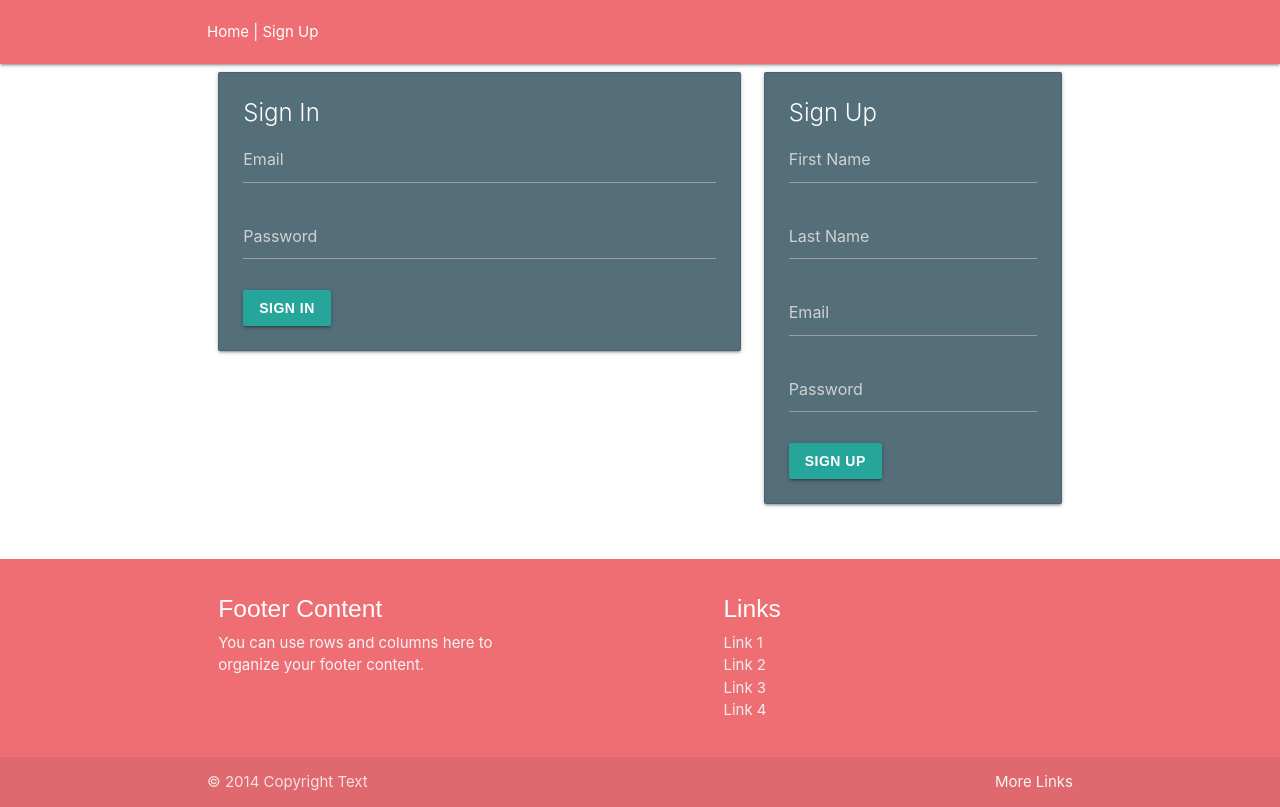
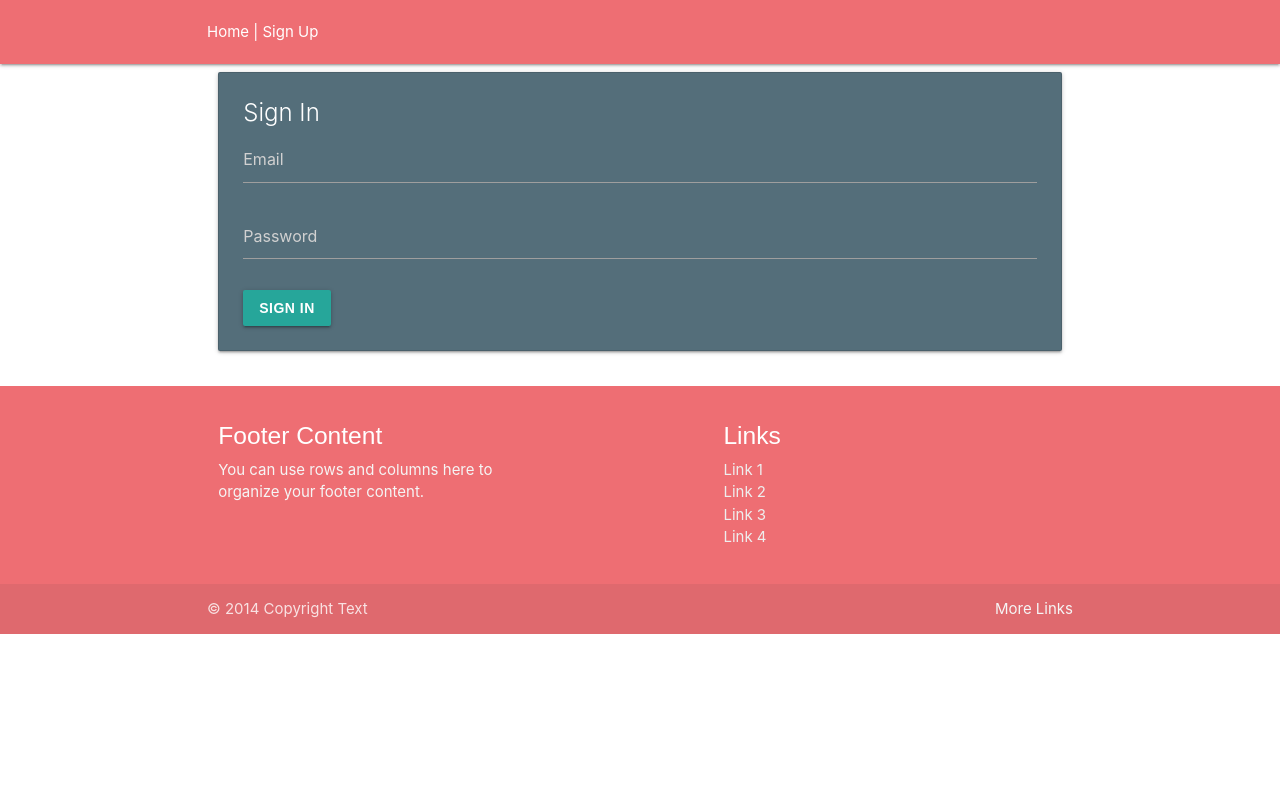
Before and after one commit to kiacone/ren_dev_ous, a React (Create React App) app in the folder client/: page / in a window 1280 px wide. Built offline with nearby package versions, Linux system fonts and the light colour scheme; a web font is replaced by a local one.

Commit message:
delete sign up from home page

```diff
--- a/client/src/components/Home/Home.js
+++ b/client/src/components/Home/Home.js
@@ -4,8 +4,6 @@ import {
   setInStorage,
   getFromStorage,
 } from '../../utils/storage';
-
-// const cheerio = require('react-native-cheerio')
 
 const cheerio = require("cheerio");
 const request = require("request");
@@ -17,17 +15,10 @@ class Home extends Component {
 
     this.state = {
       isLoading: true,
-      // split into different components?
       token: '',
-      // split into different components?
-      signUpError: '',
       signInError: '',
       signInEmail: '',
       signInPassword: '',
-      signUpFirstName: '',
-      signUpLastName: '',
-      signUpEmail: '',
-      signUpPassword: '',
       dashboad: '',
       addLink: '',
       results: [],
@@ -39,18 +30,9 @@ class Home extends Component {
 
     this.onTextBoxChangeSignInPassword = this.onTextBoxChangeSignInPassword.bind(this);
 
-    this.onTextBoxChangeSignUpEmail = this.onTextBoxChangeSignUpEmail.bind(this);
-
-    this.onTextBoxChangeSignUpPassword = this.onTextBoxChangeSignUpPassword.bind(this);
-
-    this.onTextBoxChangeSignUpFirstName = this.onTextBoxChangeSignUpFirstName.bind(this);
-
-    this.onTextBoxChangeSignUpLastName = this.onTextBoxChangeSignUpLastName.bind(this);
-
     this.onTextBoxChangeAddLink = this.onTextBoxChangeAddLink.bind(this);
 
     this.onSignIn = this.onSignIn.bind(this)
-    this.onSignUp = this.onSignUp.bind(this)
     this.onAddLink = this.onAddLink.bind(this)
     this.logout = this.logout.bind(this)
     console.log(this)
@@ -97,82 +79,11 @@ class Home extends Component {
     });
   }
 
-  onTextBoxChangeSignUpEmail(event) {
-    this.setState({
-      signUpEmail: event.target.value
-    });
-  }
-
-  onTextBoxChangeSignUpPassword(event) {
-    this.setState({
-      signUpPassword: event.target.value
-    });
-  }
-
-  onTextBoxChangeSignUpFirstName(event) {
-    this.setState({
-      signUpFirstName: event.target.value
-    });
-  }
-
-  onTextBoxChangeSignUpLastName(event) {
-    this.setState({
-      signUpLastName: event.target.value
-    });
-  }
-
   onTextBoxChangeAddLink(event) {
     this.setState({
       addLink: event.target.value
 
     });
-  }
-
-
-  onSignUp() {
-    // grab state
-    const {
-      signUpFirstName,
-      signUpLastName,
-      signUpEmail,
-      signUpPassword,
-    } = this.state;
-
-    this.setState({
-      isLoading: true,
-    })
-
-    // post request to backend
-    fetch('/api/signup', {
-      method: 'POST',
-      headers: {
-        'Content-Type': "application/json"
-      },
-      body: JSON.stringify({
-        firstName: signUpFirstName,
-        lastName: signUpLastName,
-        email: signUpEmail,
-        password: signUpPassword
-      }),
-    }).then(res => res.json())
-      .then(json => {
-        console.log('json', json)
-        if (json.success) {
-          this.setState({
-            signUpError: json.message,
-            isLoading: false,
-            signUpEmail: '',
-            signUpPassword: '',
-            signUpFirstName: '',
-            signUpLastName: '',
-          })
-        } else {
-          this.setState({
-            signUpError: json.message,
-            isLoading: false,
-          })
-        }
-      })
   }
 
   onSignIn() {
@@ -228,10 +139,6 @@ class Home extends Component {
 
     const self = this
 
-
-
-
-
     console.log("the article is: ", addLink)
 
     // Make a request call to grab the HTML body from the site of your choice
@@ -281,16 +188,12 @@ class Home extends Component {
 
   }
 
-
   // console.log(this.state)
   // console.log(results)
-
-
 
   // post request to backend
 
   postToDb() {
-
     const {
       addLink,
       token,
@@ -304,8 +207,6 @@ class Home extends Component {
       headers: {
         'Content-Type': "application/json"
       },
-
-
       body: JSON.stringify({
         link: addLink,
         title: results[0].title,
@@ -321,7 +222,7 @@ class Home extends Component {
         if (json.success) {
           this.setState({
             addLink: '',
-            // results: [],
+            results: [],
           })
         } else {
           this.setState({
@@ -333,16 +234,13 @@ class Home extends Component {
       })
 
     this.renderArticles()
-
   }
-
 
   renderArticles() {
     // grab state
     // let {
     //   appendArticles
     // } = this.state;
-
 
     fetch('/api/appendarticle', {
       method: 'POST',
@@ -369,13 +267,9 @@ class Home extends Component {
             isLoading: false,
           })
         }
-
-
       })
 
     // console.log(this.state)
-
-
     console.log("articles: ", this.state)
   }
 
@@ -395,7 +289,6 @@ class Home extends Component {
             this.setState({
               token: '',
               signInError: '',
-              signUpError: '',
               // could also be token: token
               isLoading: false,
             })
@@ -403,7 +296,6 @@ class Home extends Component {
             this.setState({
               isLoading: false,
               signInError: '',
-              signUpError: '',
             })
           }
         });
@@ -411,7 +303,6 @@ class Home extends Component {
       this.setState({
         isLoading: false,
         signInError: '',
-        signUpError: '',
       })
     }
   }
@@ -423,11 +314,6 @@ class Home extends Component {
       signInError,
       signInEmail,
       signInPassword,
-      signUpFirstName,
-      signUpLastName,
-      signUpEmail,
-      signUpPassword,
-      signUpError,
       addLink,
       // uniqueId
     } = this.state;
@@ -467,52 +353,8 @@ class Home extends Component {
                 </div>
               </div>
             </div>
-
-            <br />
-            <div>
-              <div className="row">
-                <div className="col s12">
-                  <div className="card blue-grey darken-1">
-                    <div className="card-content white-text">
-                      {
-                        (signUpError) ? (
-                          <p>{signUpError}</p>
-                        ) : (null)
-                      }
-                      <span className="card-title">Sign Up</span>
-                      <input
-                        type="text"
-                        placeholder="First Name"
-                        value={signUpFirstName}
-                        onChange={this.onTextBoxChangeSignUpFirstName} />
-                      <br /><br />
-                      <input
-                        type="text"
-                        placeholder="Last Name"
-                        value={signUpLastName}
-                        onChange={this.onTextBoxChangeSignUpLastName} />
-                      <br /><br />
-                      <input
-                        type="email"
-                        placeholder="Email"
-                        value={signUpEmail}
-                        onChange={this.onTextBoxChangeSignUpEmail} />
-                      <br /><br />
-                      <input
-                        type="password"
-                        placeholder="Password"
-                        value={signUpPassword}
-                        onChange={this.onTextBoxChangeSignUpPassword} />
-                      <br /><br />
-                      <button className='btn' onClick={this.onSignUp}>Sign Up</button>
-                    </div>
-                  </div>
-                </div>
-              </div>
-
             </div>
           </div>
-        </div>
       )
     }
 
@@ -535,7 +377,7 @@ class Home extends Component {
                 <button className='btn' onClick={this.onAddLink}>Save Article</button>
                 <br /><br />
 
-                {this.state.appendArticles.map(article => article.link)}
+                {this.state.appendArticles.map(article => article.title)}
 
               </div>
             </div>
```
